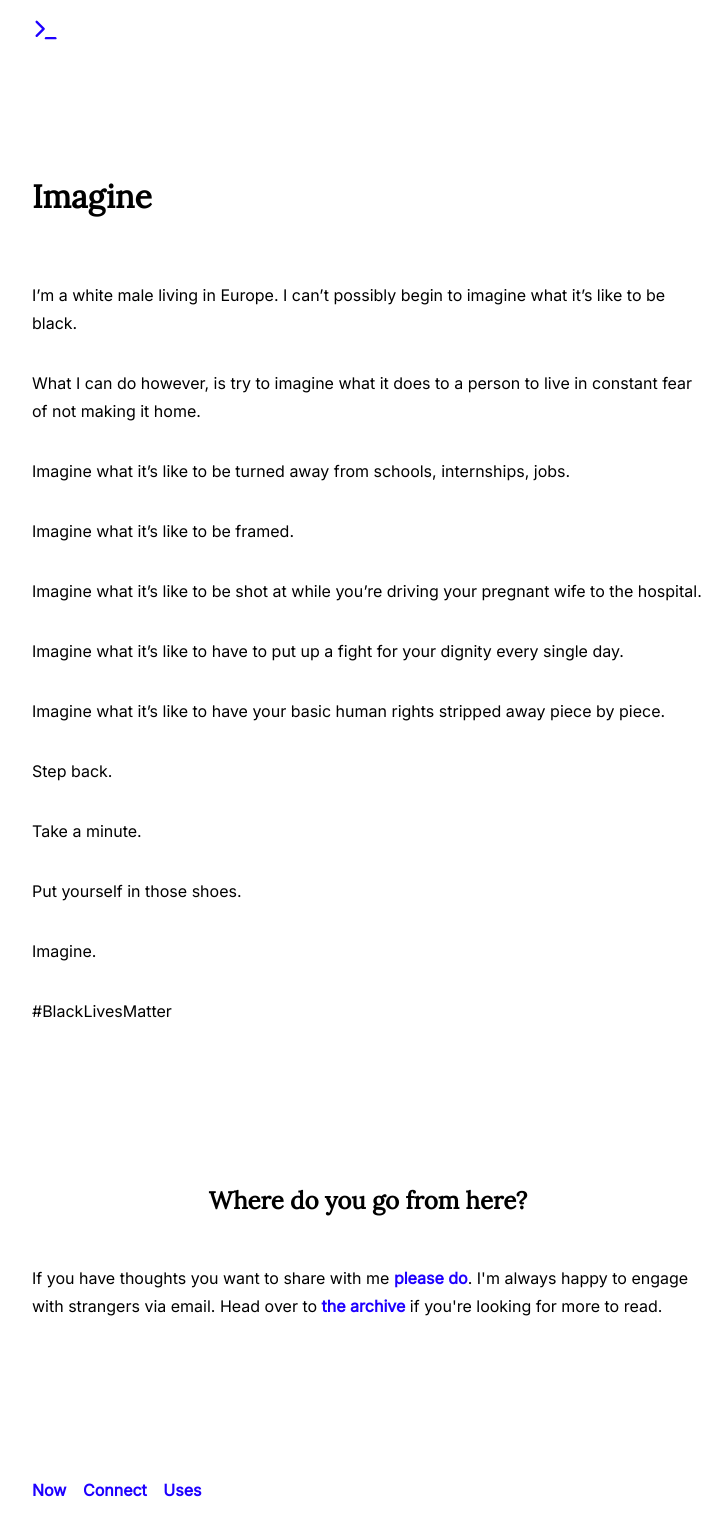
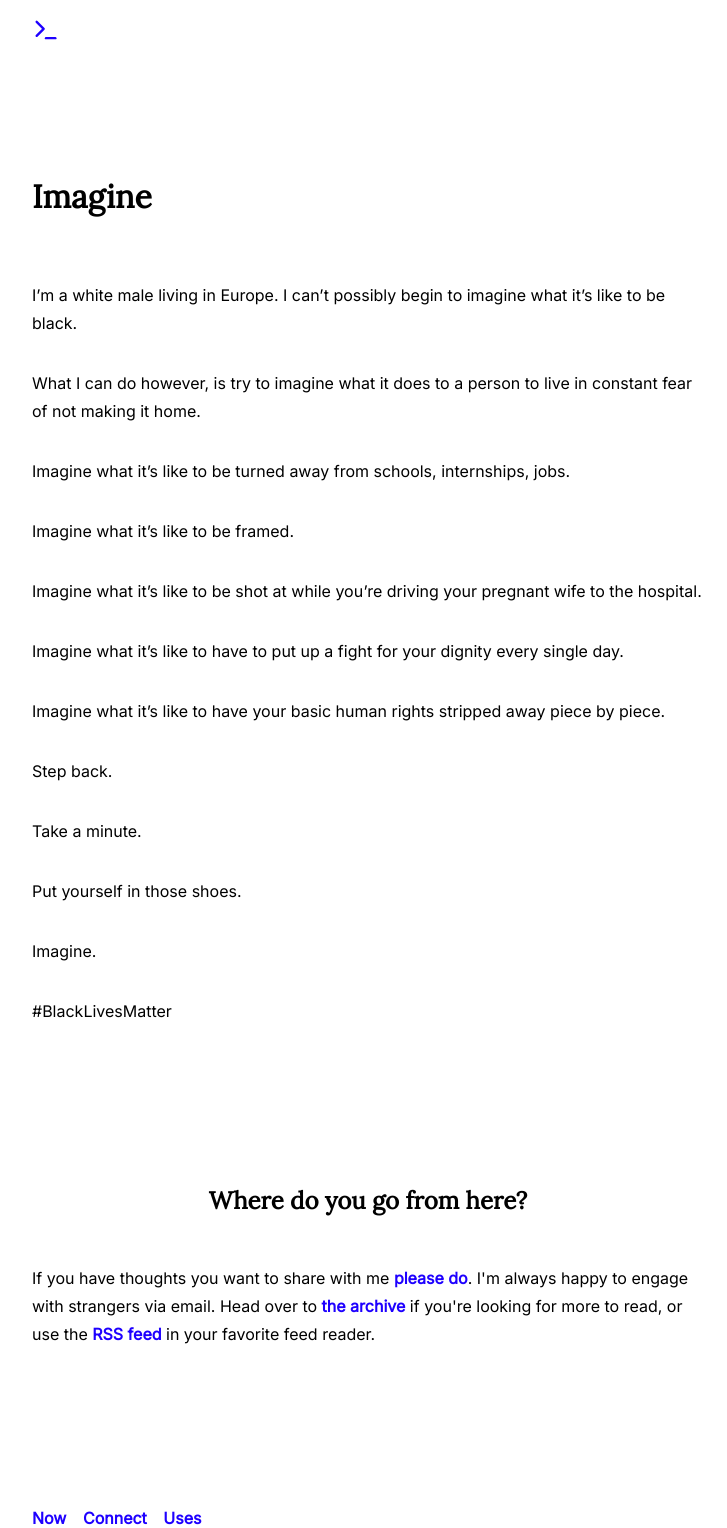
Before and after one commit to mijndert/website, a Jekyll site: the page built from _posts/2020-06-05-imagine.markdown, in a window 1280 px wide. Shown: the whole page, without its empty margins (272-999 px from the left). Built offline with Jekyll 4.4.1, drawn with Linux system fonts in a browser that asks for light colours; before the commit the page ends 1500 px from its top, so only the background shows below that.

Commit message:
put rss link in post footer

```diff
--- a/_layouts/post.html
+++ b/_layouts/post.html
@@ -17,7 +17,7 @@ layout: default
     <p>
         If you have thoughts you want to share with me <a href="{{ site.url }}/connect/">please do</a>.
         I'm always happy to engage with strangers via email.
-        Head over to <a href="{{ site.url }}/archive/">the archive</a> if you're looking for more to read.
+        Head over to <a href="{{ site.url }}/archive/">the archive</a> if you're looking for more to read, or use the <a href="feed.xml">RSS feed</a> in your favorite feed reader.
     </p>
 
 </section>
--- a/index.html
+++ b/index.html
@@ -9,7 +9,7 @@ layout: default
 <section class="thoughts">
 
   <ul>
-    {% for post in site.posts limit:3 %}
+    {% for post in site.posts limit:4 %}
     <li>
       <a href="{{ post.url }}">{{ post.title }}</a>
       <p>{{ post.description }}</p>
```
